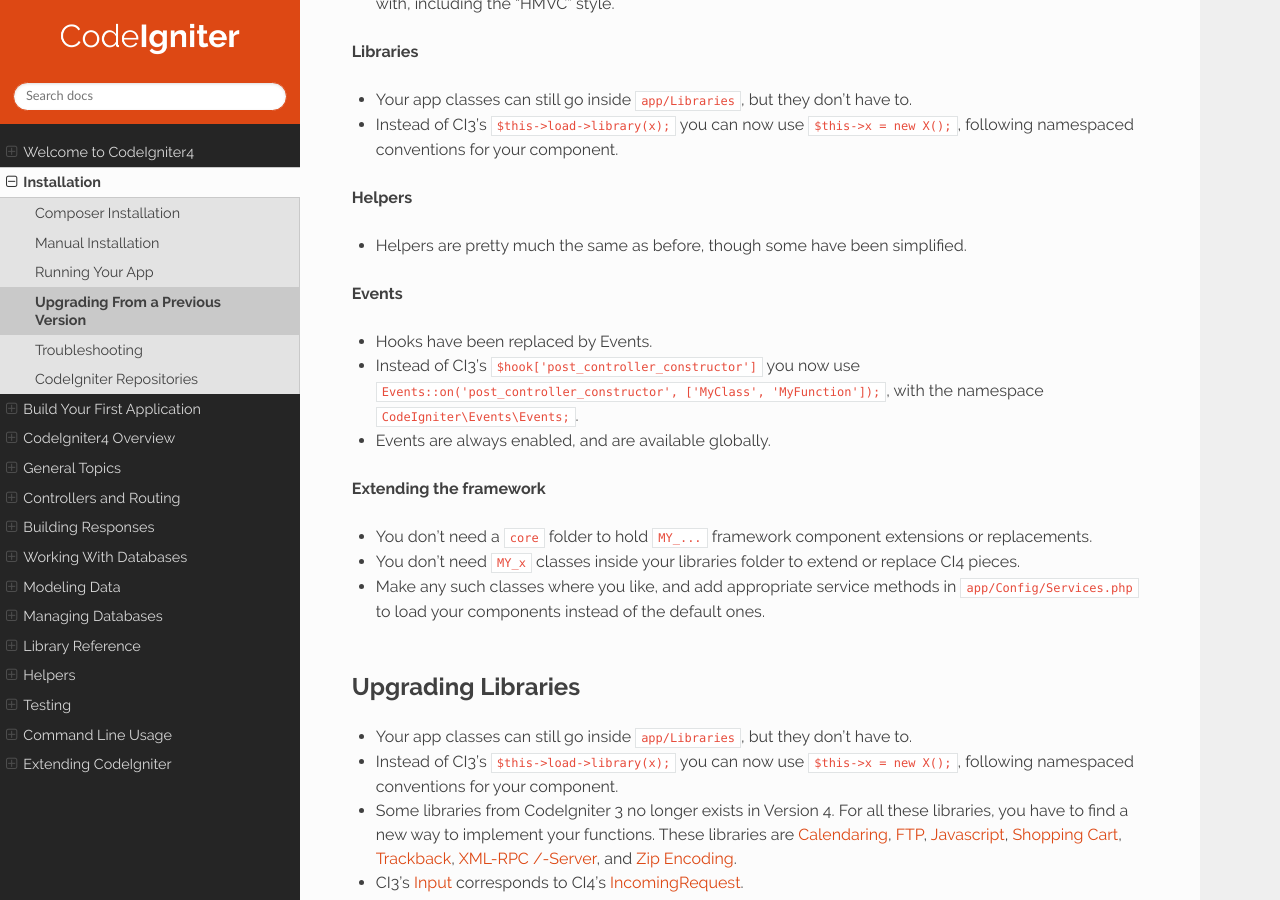
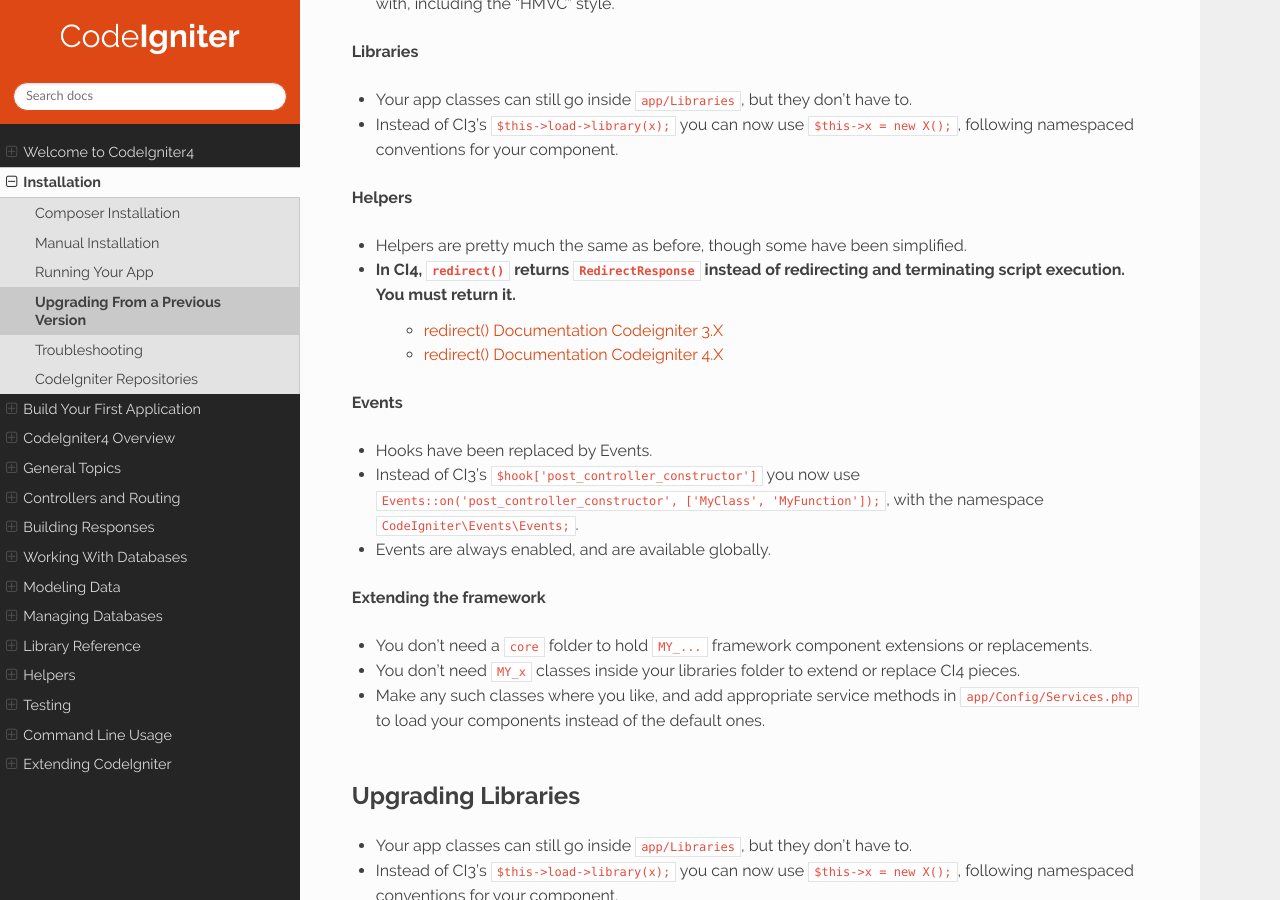
Before and after one commit to NEKOGET/ci4_user_guide_src, a Sphinx documentation site: the page built from source/installation/upgrade_4xx.rst, in a window 1280 px wide and 900 px high, scrolled down 1891 px. Built offline with Sphinx 7.4.7 and the Read the Docs theme 2.0.0, drawn with Linux system fonts in a browser that asks for light colours.

Commit message:
docs: add about redirect() change

```diff
--- a/source/installation/upgrade_4xx.rst
+++ b/source/installation/upgrade_4xx.rst
@@ -94,6 +94,9 @@ General Adjustments
 **Helpers**
 
 - Helpers are pretty much the same as before, though some have been simplified.
+- In CI4, ``redirect()`` returns ``RedirectResponse`` instead of redirecting and terminating script execution. You must return it.
+    - `redirect() Documentation Codeigniter 3.X <https://codeigniter.com/userguide3/helpers/url_helper.html#redirect>`_
+    - `redirect() Documentation Codeigniter 4.X <../general/common_functions.html#redirect>`_
 
 **Events**
 
```
